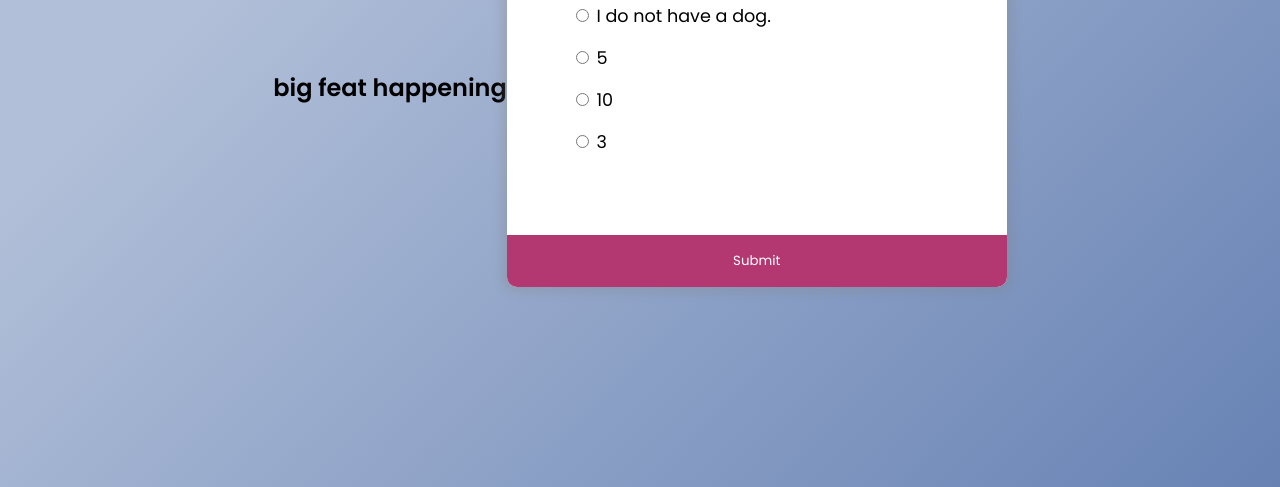
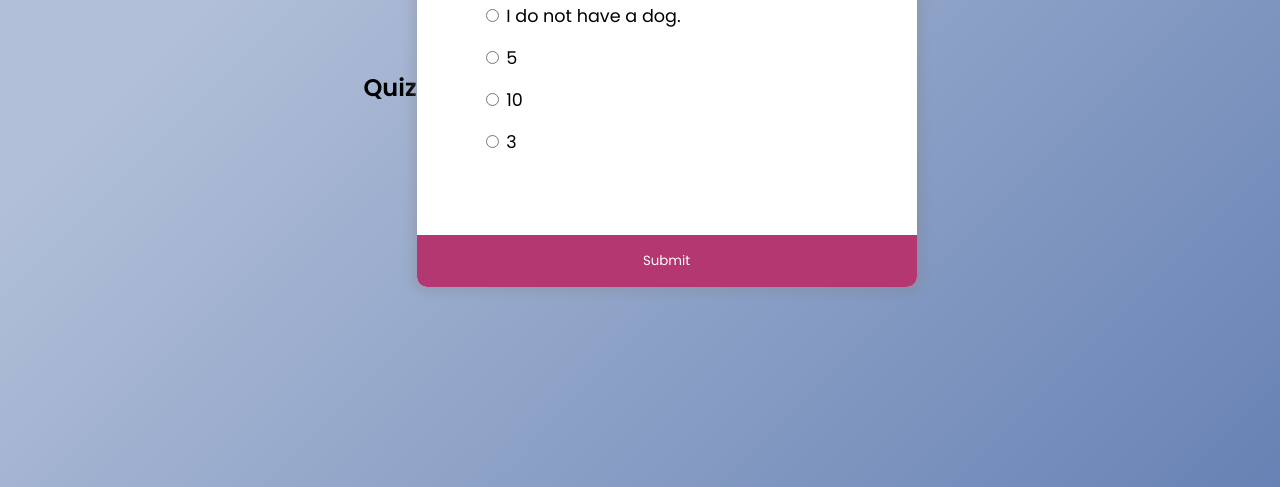
Before and after one commit to SeanBunch/Personal-web-site, a plain HTML site: page index.html in a window 1280 px wide. Shown: the part 313-800 px from the top of the page. Drawn offline with Linux system fonts and the light colour scheme.

Commit message:
Update index.html

```diff
--- a/index.html
+++ b/index.html
@@ -12,7 +12,7 @@
 </head>
 
 <body>
-    <h2>big feat happening</h2>
+    <h2>Quiz</h2>
     <div class="quiz-container" id="quiz">
         <div class="quiz-header">
             <h2 id="question">Question text</h2>
```
